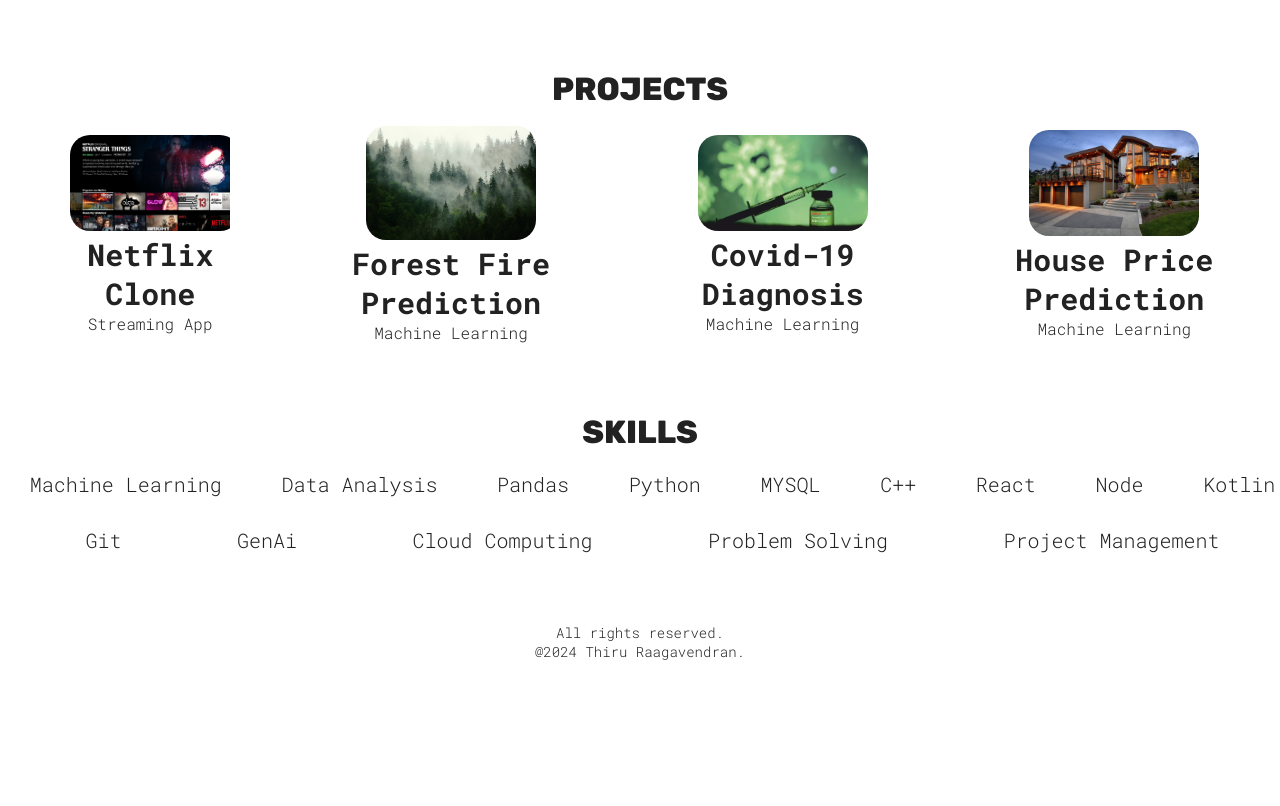
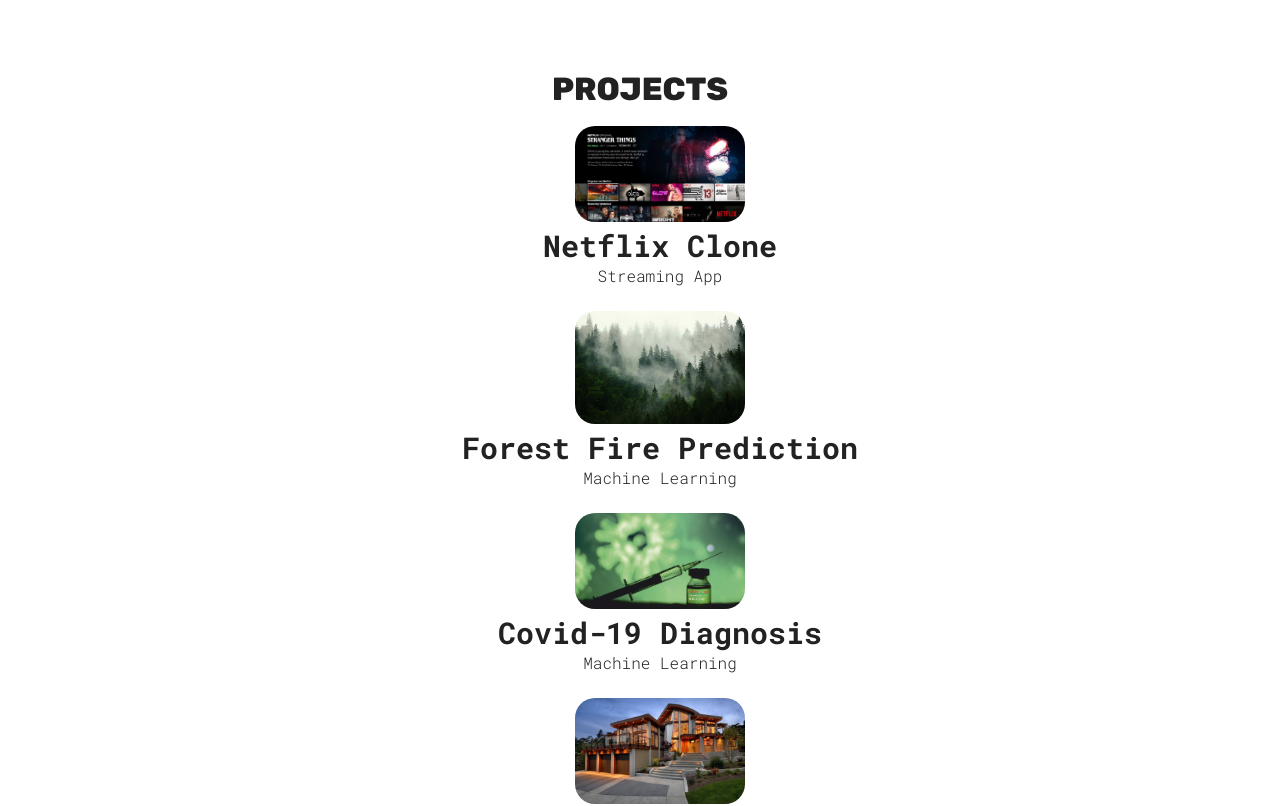
Before and after one commit to Raagav07-07/Thiru-Raagavendran, a React (Vite) app: page / in a window 1280 px wide. Shown: the part 800-1606 px from the top of the page. Before the commit the page ends 1521 px from the top, so only its background shows below. Built offline with nearby package versions, Linux system fonts and the light colour scheme.

Commit message:
Update Project.css

```diff
--- a/src/Project.css
+++ b/src/Project.css
@@ -1,6 +1,6 @@
 .container{
     display:flex;
-flex-direction: row;
+flex-direction: column;
 text-align: center;
 padding-left: 40px;
 gap:25px;
@@ -29,15 +29,14 @@
 .ProjectContainer{
     display: flex;
     flex-direction: row;
-
+   align-self:center;
     gap:30px;
 
 }
 @media (width>=800px){
     .ProjectContainer{
         flex-direction: row;
-        flex-wrap:wrap;
         justify-content: space-evenly;
-        padding:0 30px;
+        padding:0 20px;
     }
 }
```
